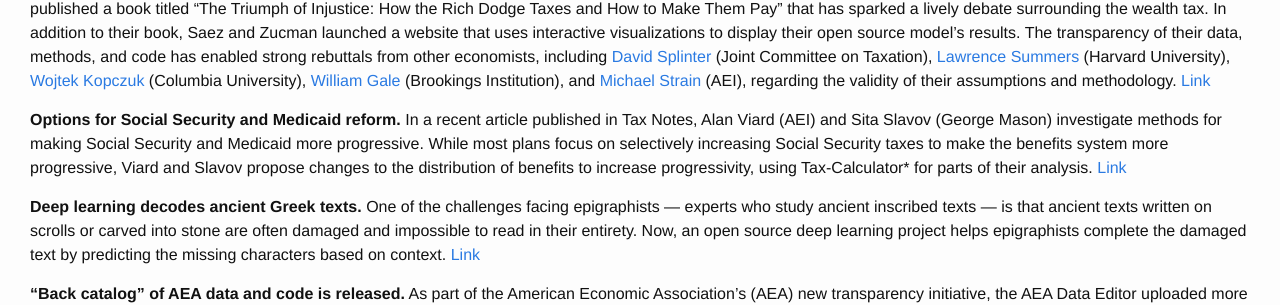
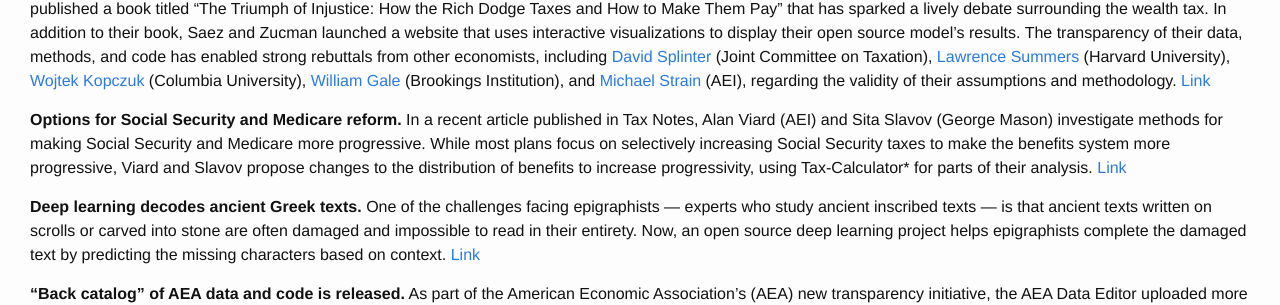
Before and after one commit to ospc-org/ospc-org.github.io, a Jekyll site: the page built from newsletter/10.23.2019_newsletter.md, in a window 1280 px wide and 952 px high. Shown: the part 218-523 px from the top of the window. Built offline with Jekyll 4.4.1, drawn with Linux system fonts in a browser that asks for light colours.

Commit message:
medicaid -> medicare

```diff
--- a/newsletter/10.23.2019_newsletter.md
+++ b/newsletter/10.23.2019_newsletter.md
@@ -8,7 +8,7 @@ exclude: true
 
 **Wealth tax debate comes to center stage.** Emmanuel Saez and Gabriel Zucman, the Berkeley economists who helped design Elizabeth Warren’s wealth tax, recently published a book titled “The Triumph of Injustice: How the Rich Dodge Taxes and How to Make Them Pay” that has sparked a lively debate surrounding the wealth tax. In addition to their book, Saez and Zucman launched a website that uses interactive visualizations to display their open source model’s results. The transparency of their data, methods, and code has enabled strong rebuttals from other economists, including [David Splinter](http://www.davidsplinter.com/Splinter-TaxesAreProgressive.pdf?mod=article_inline) (Joint Committee on Taxation), [Lawrence Summers](https://www.youtube.com/watch?v=HDKfdmbCuvw&feature=youtu.be&t=30316) (Harvard University), [Wojtek Kopczuk](https://twitter.com/wwwojtekk/status/1183953723825020928) (Columbia University), [William Gale](https://twitter.com/WilliamGale2/status/1184498994879369216?s=20) (Brookings Institution), and [Michael Strain](https://www.bloomberg.com/opinion/articles/2019-09-05/warren-wealth-tax-weighs-on-democrats) (AEI), regarding the validity of their assumptions and methodology. [Link](https://taxjusticenow.org/#/)
 
-**Options for Social Security and Medicaid reform.** In a recent article published in Tax Notes, Alan Viard (AEI) and Sita Slavov (George Mason) investigate methods for making Social Security and Medicaid more progressive. While most plans focus on selectively increasing Social Security taxes to make the benefits system more progressive, Viard and Slavov propose changes to the distribution of benefits to increase progressivity, using Tax-Calculator* for parts of their analysis. [Link](https://www.aei.org/articles/the-wrong-way-to-make-social-security-and-medicare-more-progressive/)
+**Options for Social Security and Medicare reform.** In a recent article published in Tax Notes, Alan Viard (AEI) and Sita Slavov (George Mason) investigate methods for making Social Security and Medicare more progressive. While most plans focus on selectively increasing Social Security taxes to make the benefits system more progressive, Viard and Slavov propose changes to the distribution of benefits to increase progressivity, using Tax-Calculator* for parts of their analysis. [Link](https://www.aei.org/articles/the-wrong-way-to-make-social-security-and-medicare-more-progressive/)
 
 **Deep learning decodes ancient Greek texts.** One of the challenges facing epigraphists — experts who study ancient inscribed texts — is that ancient texts written on scrolls or carved into stone are often damaged and impossible to read in their entirety. Now, an open source deep learning project helps epigraphists complete the damaged text by predicting the missing characters based on context. [Link](https://deepmind.com/research/publications/Restoring-ancient-text-using-deep-learning-a-case-study-on-Greek-epigraphy)
 
```
